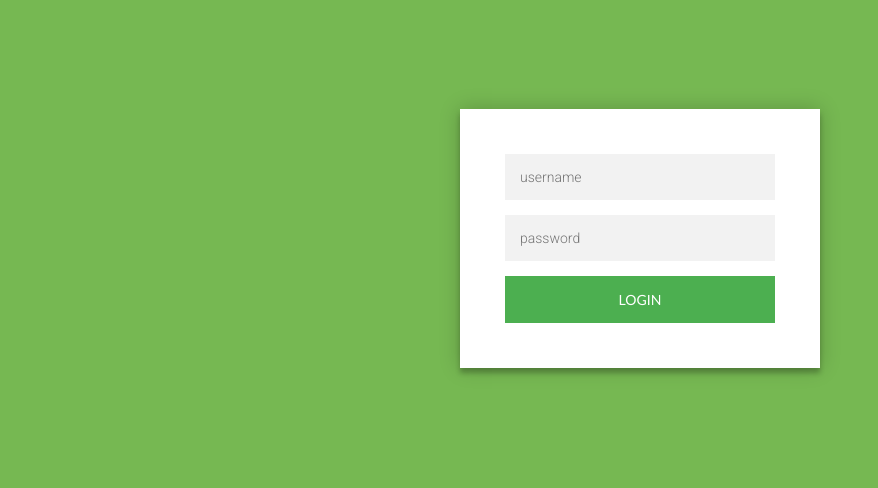
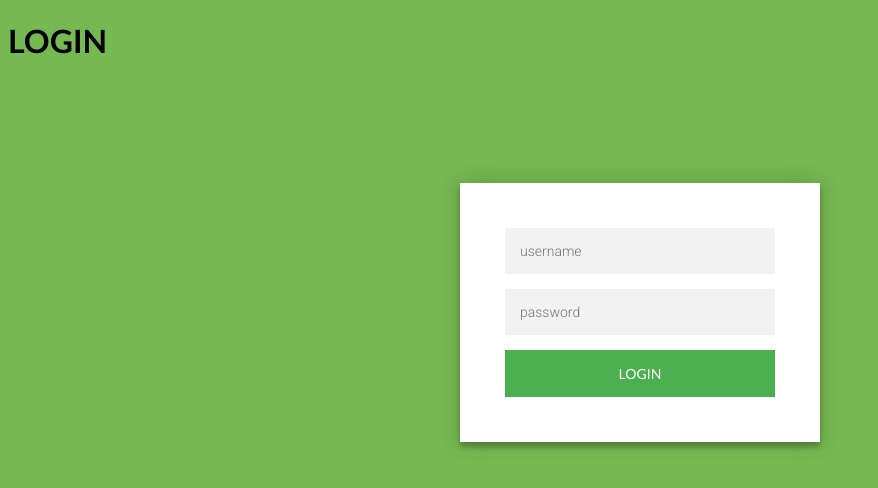
Before and after one commit to SEBASTIANJOYA/SISTEMASDISTRIBUIDOS, a website: page login.html in a window 1280 px wide. Shown: the whole page, without its empty margins (0-878 px from the left). Drawn offline with Linux system fonts and the light colour scheme.

Commit message:
Creacion Manual Tecnico

```diff
--- a/login.html
+++ b/login.html
@@ -9,6 +9,7 @@
 </head>
 
 <body>
+    <h1>LOGIN</h1>
 <div class="login-page">
   <div class="form">
 
@@ -16,7 +17,6 @@
       <input type="text" placeholder="username"/>
       <input type="password" placeholder="password"/>
       <button>login</button>
-
     </form>
   </div>
 </div>
```
Also changed, not shown: 1 other file.
